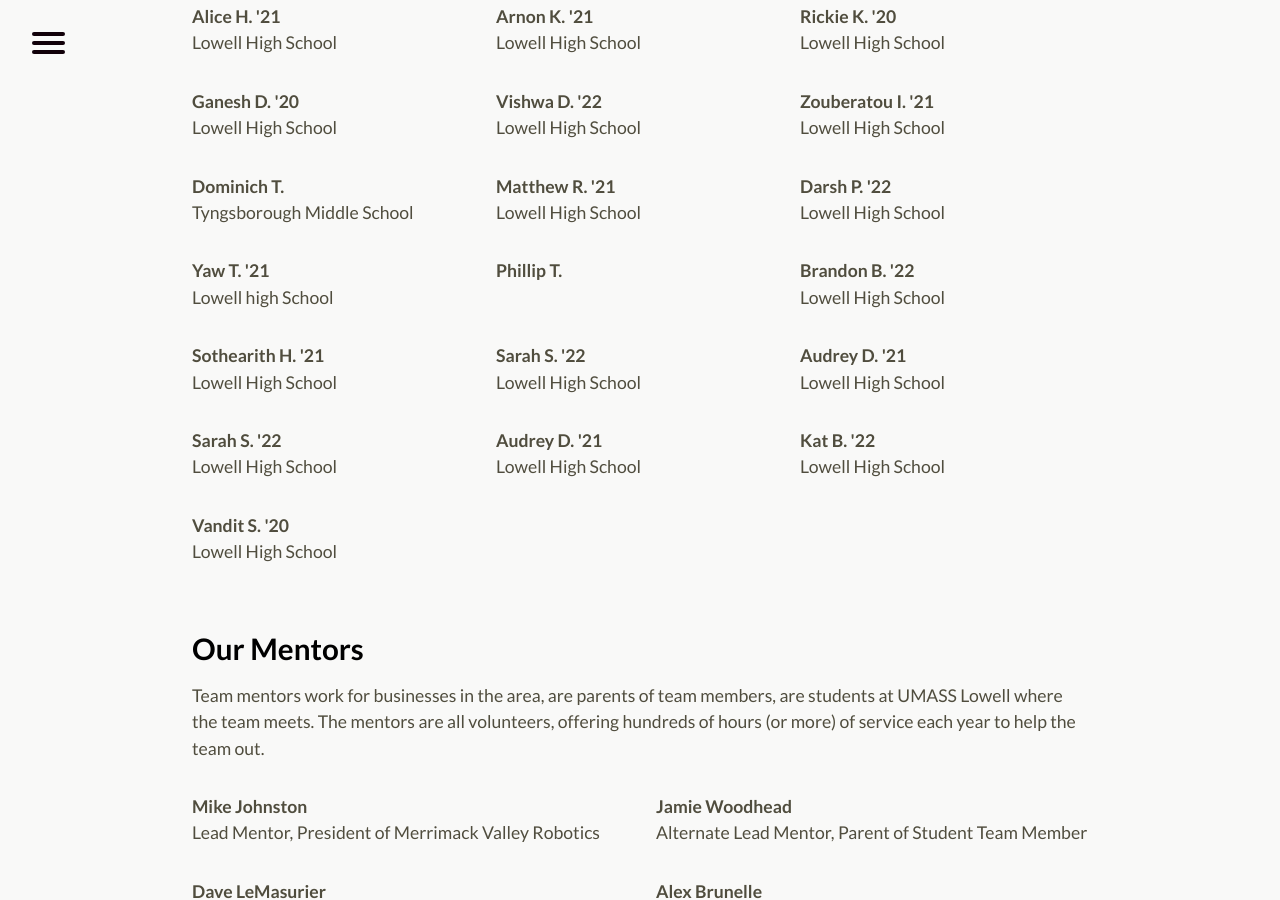
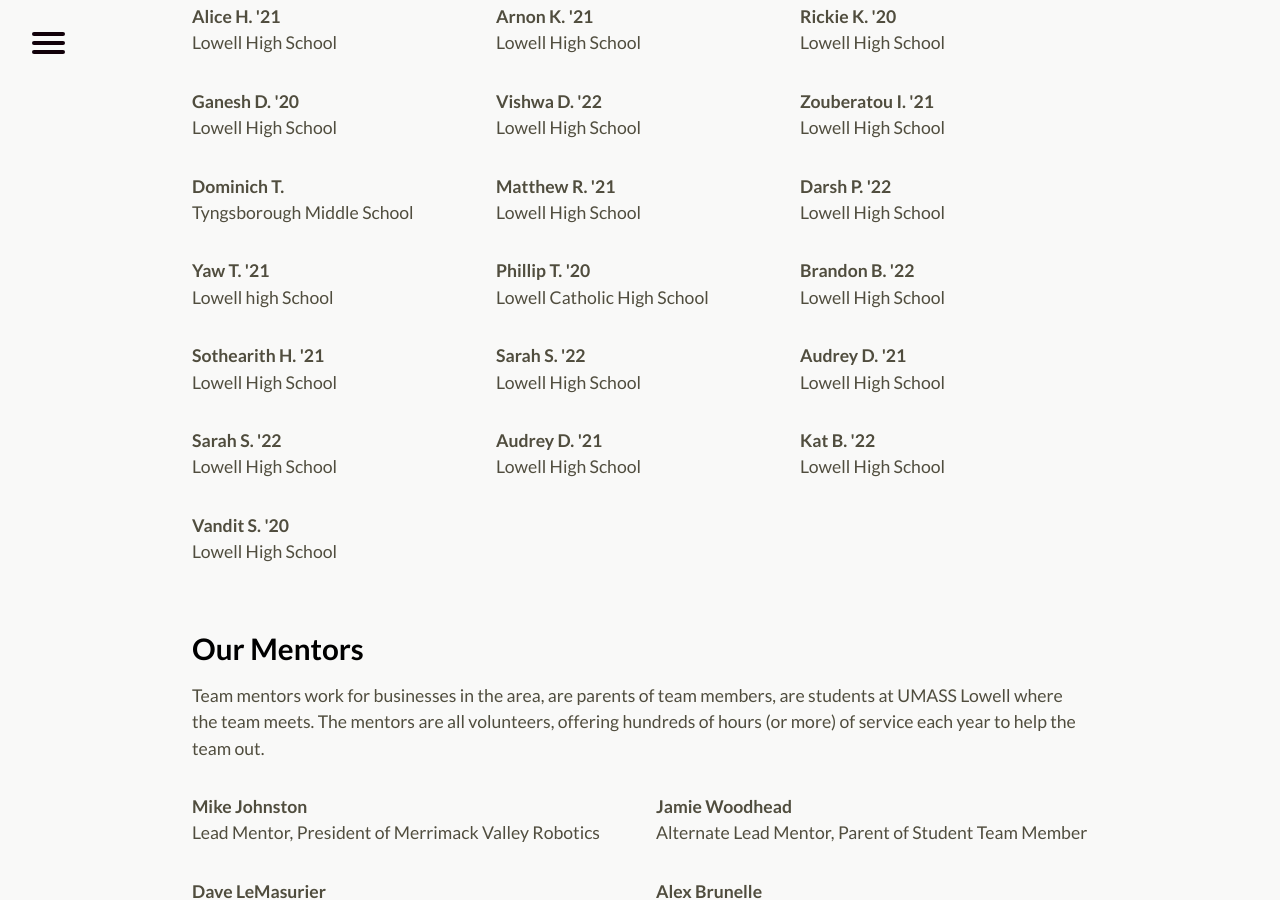
Before and after one commit to perSEVERE-5962/frc5962, a Jekyll site: the page built from about.md, in a window 1280 px wide and 900 px high, scrolled down 1940 px. Built offline with Jekyll 4.4.1, drawn with Linux system fonts in a browser that asks for light colours.

Commit message:
Updated Phillip Tran

```diff
--- a/_students/phillip-tran.markdown
+++ b/_students/phillip-tran.markdown
@@ -1,4 +1,6 @@
 ---
 title: Phillip T.
 date: 2019-10-06 14:24:00 Z
+grad-year: 2020
+school: Lowell Catholic High School
 ---
```
